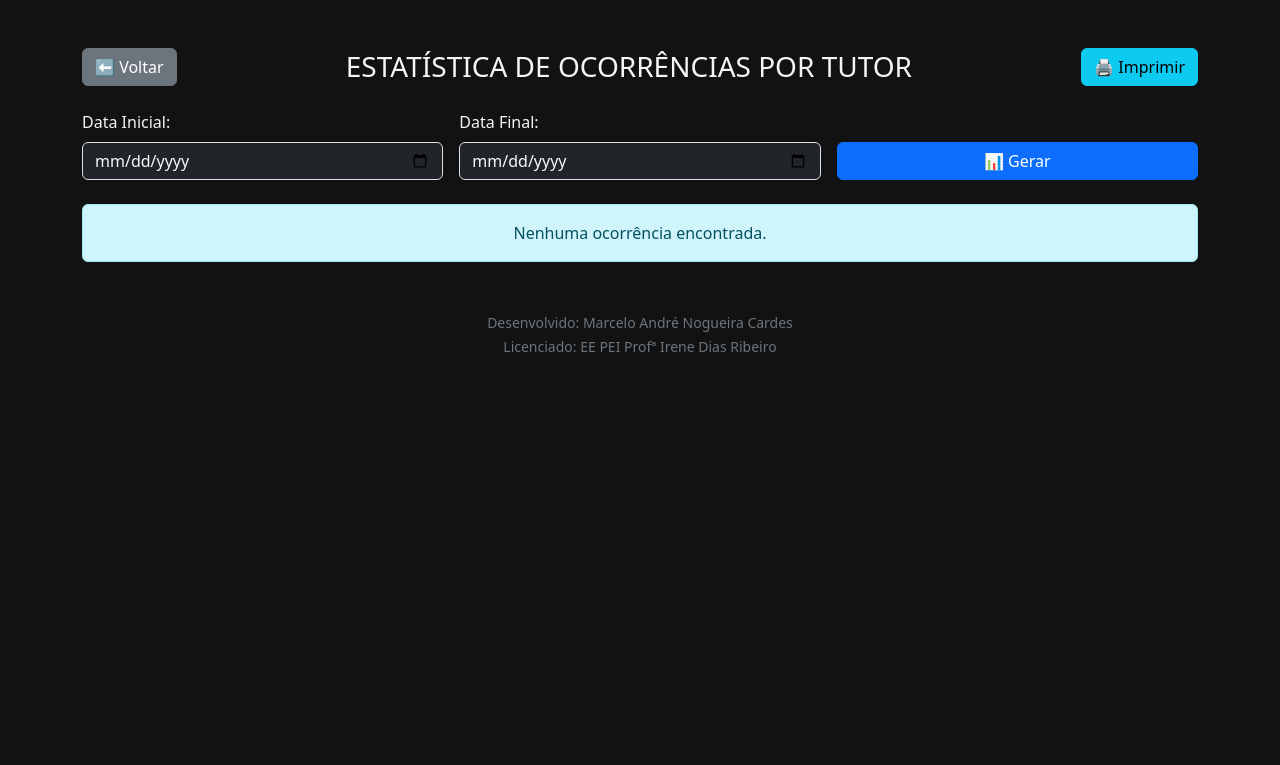
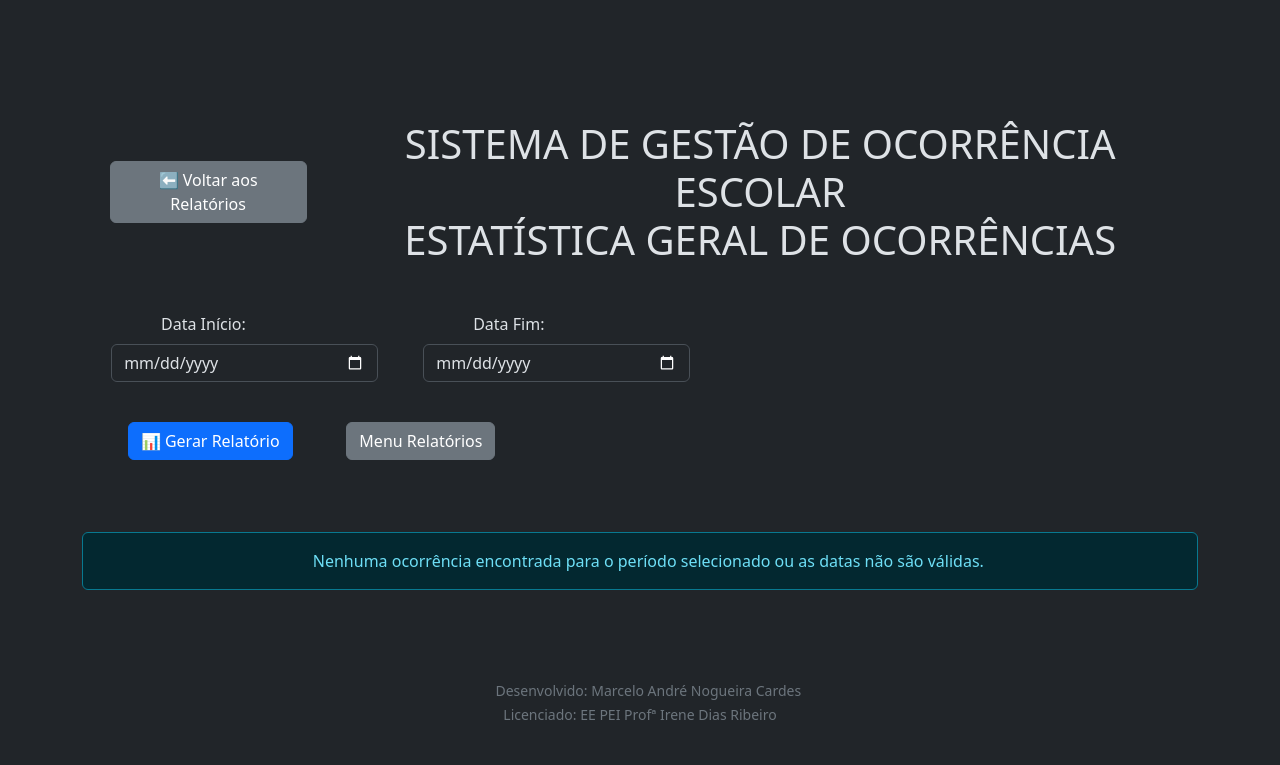
Before and after one commit to ocorrenciasidr/idr, a Python web app: template templates/relatorio_tutor.html in a window 1280 px wide. Shown: the top 765 px of the page. Run offline with Jinja, Linux system fonts and the light colour scheme; the template is opened without the code that fills it, so the values that code supplies are empty.

Commit message:
Update relatorio_tutor.html

```diff
--- a/templates/relatorio_tutor.html
+++ b/templates/relatorio_tutor.html
@@ -2,65 +2,105 @@
 <html lang="pt-br">
 <head>
     <meta charset="UTF-8">
-<title>SGCE - ESTATÍSTICA POR TUTOR</title>
+    <title>SGCE - ESTATÍTICA GERAL DE OCORRÊNCIAS</title>
     <link rel="stylesheet" href="https://cdn.jsdelivr.net/npm/bootstrap@5.3.2/dist/css/bootstrap.min.css">
-<style>
-  body { background-color: #121212; color: #f5f5f5; }
-  .card { background: #1e1e1e; border: none; border-radius: 15px; }
-</style>
 </head>
-<body class="p-4">
+<body class="p-4" data-bs-theme="dark">
+    <div class="container mt-5">
 
-<div class="container mt-4">
     <div class="d-flex justify-content-between align-items-center mb-4">
-    <a href="{{ url_for('relatorio_inicial') }}" class="btn btn-secondary">⬅ Voltar</a>
-    <h3 class="text-center flex-grow-1 m-0">ESTATÍSTICA DE OCORRÊNCIAS POR TUTOR</h3>
-    <button onclick="window.print()" class="btn btn-info">🖨️ Imprimir</button>
+        <a href="{{ url_for('relatorio_inicial') }}" class="btn btn-secondary">⬅️ Voltar aos Relatórios</a>
+        <h1 class="text-center flex-grow-1 m-0">SISTEMA DE GESTÃO DE OCORRÊNCIA ESCOLAR <br> ESTATÍSTICA GERAL DE OCORRÊNCIAS </h1>
     </div>
 
-  <form method="get" class="row g-3 mb-4">
-    <div class="col-md-4">
-      <label for="start" class="form-label">Data Inicial:</label>
-      <input type="date" name="start" id="start" class="form-control bg-dark text-light" value="{{ start }}">
+    <form method="get" action="{{ url_for('relatorio_geral') }}" id="filtroForm" class="row g-3 mb-4 align-items-end">
+        <div class="col-md-3">
+            <label for="data_inicio" class="form-label">Data Início:</label>
+            <input type="date" name="data_inicio" id="data_inicio" class="form-control" value="{{ data_inicio if data_inicio else '' }}">
         </div>
-    <div class="col-md-4">
-      <label for="end" class="form-label">Data Final:</label>
-      <input type="date" name="end" id="end" class="form-control bg-dark text-light" value="{{ end }}">
+        <div class="col-md-3">
+            <label for="data_fim" class="form-label">Data Fim:</label>
+            <input type="date" name="data_fim" id="data_fim" class="form-control" value="{{ data_fim if data_fim else '' }}">
         </div>
-    <div class="col-md-4 d-flex align-items-end">
-      <button type="submit" class="btn btn-primary w-100">📊 Gerar</button>
+        <div class="col-md-6 d-flex">
+            <button type="submit" class="btn btn-primary me-2">📊 Gerar Relatório</button>
+            <a href="{{ url_for('relatorio_inicial') }}" class="btn btn-secondary">Menu Relatórios</a>
         </div>
     </form>
 
-  {% if relatorio %}
-  <div class="card p-4">
-    <h4 class="text-warning mb-3">📈 Resultados (FT = 'SIM')</h4>
-    <table class="table table-dark table-striped text-center">
-      <thead>
+    {% if relatorio_sala or relatorio_setor %}
+        <div class="card shadow p-4">
+
+            {% set periodo = "Período Completo" %}
+            {% if data_inicio and data_fim %}
+                {% set periodo = data_inicio + " a " + data_fim %}
+            {% elif data_inicio %}
+                {% set periodo = "A partir de " + data_inicio %}
+            {% elif data_fim %}
+                {% set periodo = "Até " + data_fim %}
+            {% endif %}
+
+            <h3 class="mb-4">Ocorrências por Sala ({{ periodo }})</h3>
+            <div class="table-responsive mb-5">
+                <table class="table table-striped table-bordered text-center">
+                    <thead class="table-light">
                         <tr>
-          <th>Tutor</th>
-          <th>Total</th>
-          <th class="text-success">No Prazo (≤7 dias)</th>
-          <th class="text-warning">Fora do Prazo (>7 dias)</th>
-          <th class="text-danger">Não Respondido</th>
+                            <th>Sala</th>
+                            <th>Total Ocorrências</th>
+                            <th>Porcentagem</th>
+                            <th>Respondidas <7 dias</th>
+                            <th>Respondidas >7 dias</th>
+                            <th>Não Respondidas</th>
                         </tr>
                     </thead>
                     <tbody>
-        {% for tutor, dados in relatorio.items() %}
+                        {% for r in relatorio_sala %}
                             <tr>
-          <td>{{ tutor }}</td>
-          <td>{{ dados.total }}</td>
-          <td class="text-success">{{ dados.prazo }}</td>
-          <td class="text-warning">{{ dados.fora }}</td>
-          <td class="text-danger">{{ dados.nao }}</td>
+                                <td>{{ r['Sala'] }}</td>
+                                <td>{{ r['Total Ocorrências'] }}</td>
+                                <td>{{ r['Porcentagem'] }}</td>
+                                <td class="text-success">{{ r['Respondidas <7 dias'] }}</td>
+                                <td class="text-warning">{{ r['Respondidas >7 dias'] }}</td>
+                                <td class="text-danger">{{ r['Não Respondidas'] }}</td>
                             </tr>
                         {% endfor %}
                     </tbody>
                 </table>
             </div>
+
+            <h3 class="mb-4">Resumo por Setor (Desempenho de Atendimento)</h3>
+            <div class="table-responsive">
+                <table class="table table-striped table-bordered text-center">
+                    <thead class="table-light">
+                        <tr>
+                            <th>Setor</th>
+                            <th>Total Ocorrências</th>
+                            <th>Respondidas <7 dias</th>
+                            <th>Respondidas >7 dias</th>
+                            <th>Não Respondidas</th>
+                        </tr>
+                    </thead>
+                    <tbody>
+                        {% for r in relatorio_setor %}
+                            <tr>
+                                <td>{{ r['Setor'] }}</td>
+                                <td>{{ r['Total'] }}</td>
+                                <td class="text-success">{{ r['Respondidas <7 dias'] }} {{ r['Porc <7 dias'] }}</td>
+                                <td class="text-warning">{{ r['Respondidas >7 dias'] }} {{ r['Porc >7 dias'] }}</td>
+                                <td class="text-danger">{{ r['Não Respondidas'] }} {{ r['Porc Não Resp'] }}</td>
+                            </tr>
+                        {% endfor %}
+                    </tbody>
+                </table>
+            </div>
+
+        </div>
     {% else %}
-  <div class="alert alert-info text-center mt-4">Nenhuma ocorrência encontrada.</div>
+        <div class="alert alert-info text-center mt-4">
+            Nenhuma ocorrência encontrada para o período selecionado ou as datas não são válidas.
+        </div>
     {% endif %}
+
 </div>
 
 <footer class="text-center mt-5 mb-3 text-secondary">
```
Lines whose indentation alone changed are shown as unchanged.
